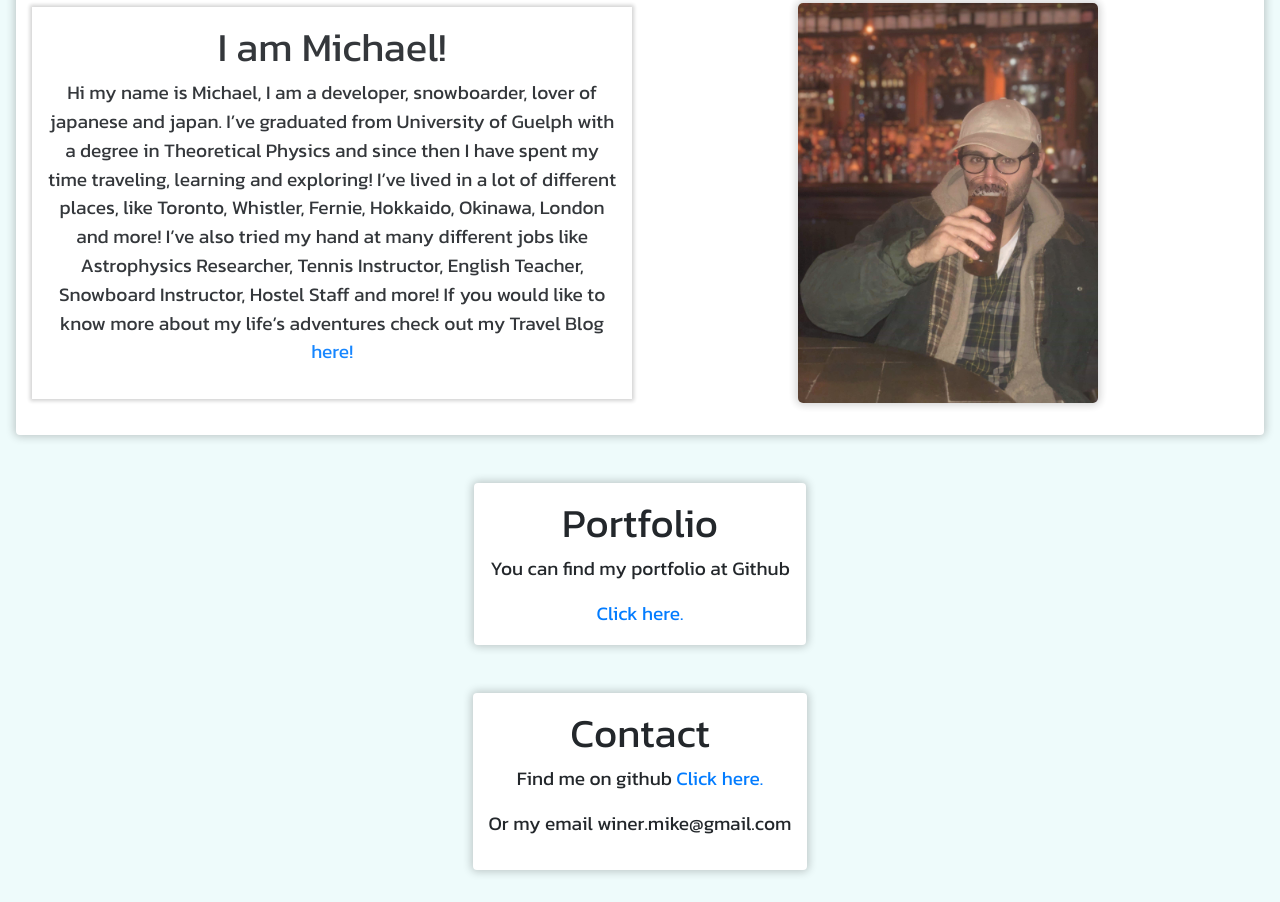
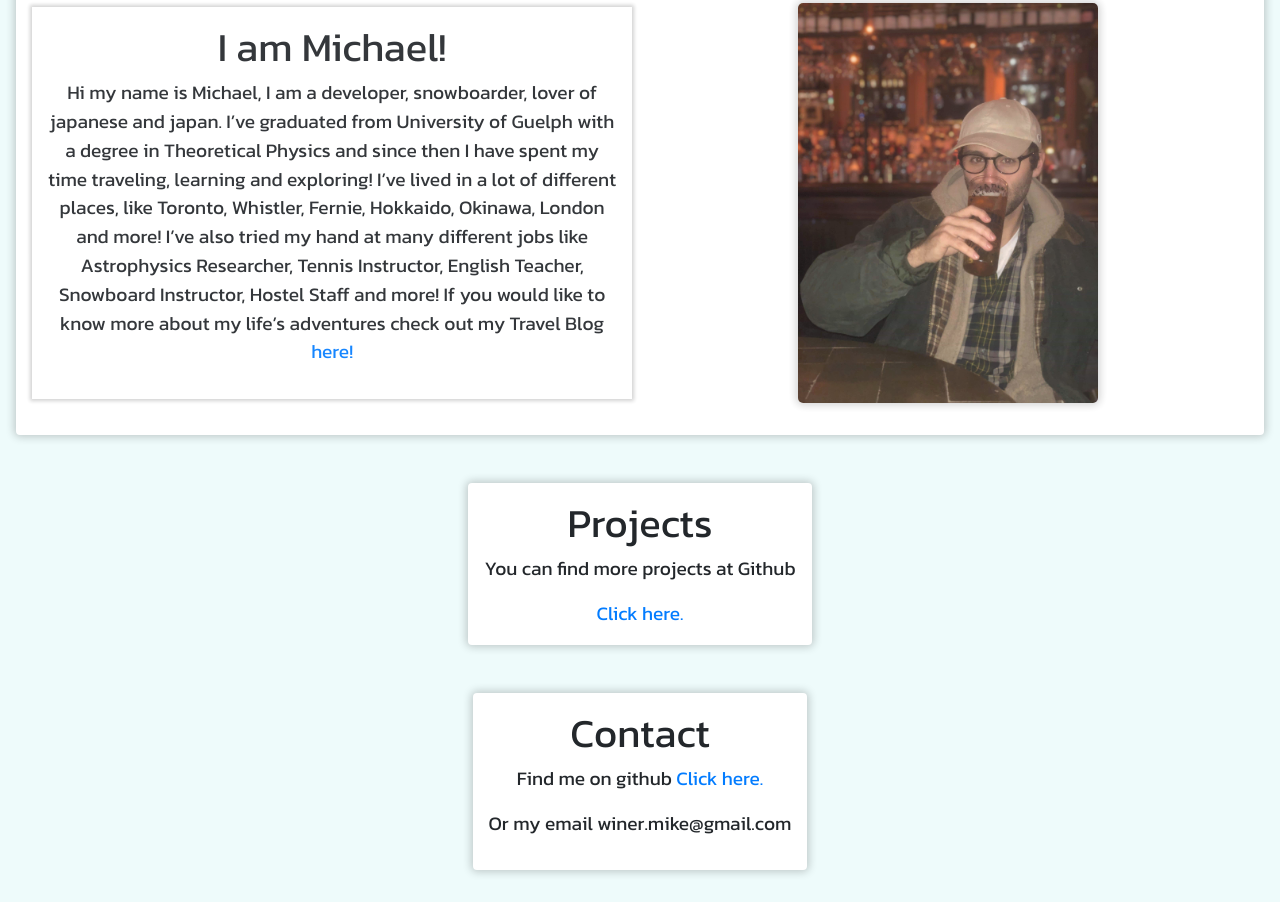
Before and after one commit to msw93/gatsby-portfolio, a Gatsby site: page / in a window 1280 px wide. Shown: the part 862-1764 px from the top of the page. Built offline with nearby package versions, Linux system fonts and the light colour scheme; Gatsby itself is replaced by a stand-in of ours.

```diff
--- a/package.json
+++ b/package.json
@@ -18,6 +18,7 @@
     "acorn": "^7.3.1",
     "bootstrap": "^4.5.0",
     "gatsby": "^2.23.18",
+    "gatsby-image": "^2.4.12",
     "gatsby-plugin-manifest": "^2.4.14",
     "gatsby-plugin-typography": "^2.5.6",
     "inline-style-prefixer": "^6.0.0",
--- a/src/components/portfolio.js
+++ b/src/components/portfolio.js
@@ -2,13 +2,15 @@
 import Header from "../components/header.js"
 import Textbox from "../components/textbox.js";
 import Fade from 'react-reveal/Fade';
+import Img from 'gatsby-image';
 
 export default function Portfolio() {
+
   return (
     <Textbox id="portfolio" style={{ color: `black` }}>
       <Fade duration={3000} delay={500} distance="30px">
-          <Header headerText="Portfolio" />
-        	<p className="">You can find my portfolio at Github</p>
+          <Header headerText="Projects" />
+        	<p className="">You can find more projects at Github</p>
         	<a href='https://github.com/mikewiner'>Click here.</a>
       </Fade>
     </Textbox>
```
Also changed, not shown: src/images/smart-brain.jpg (added), 1 other file.
